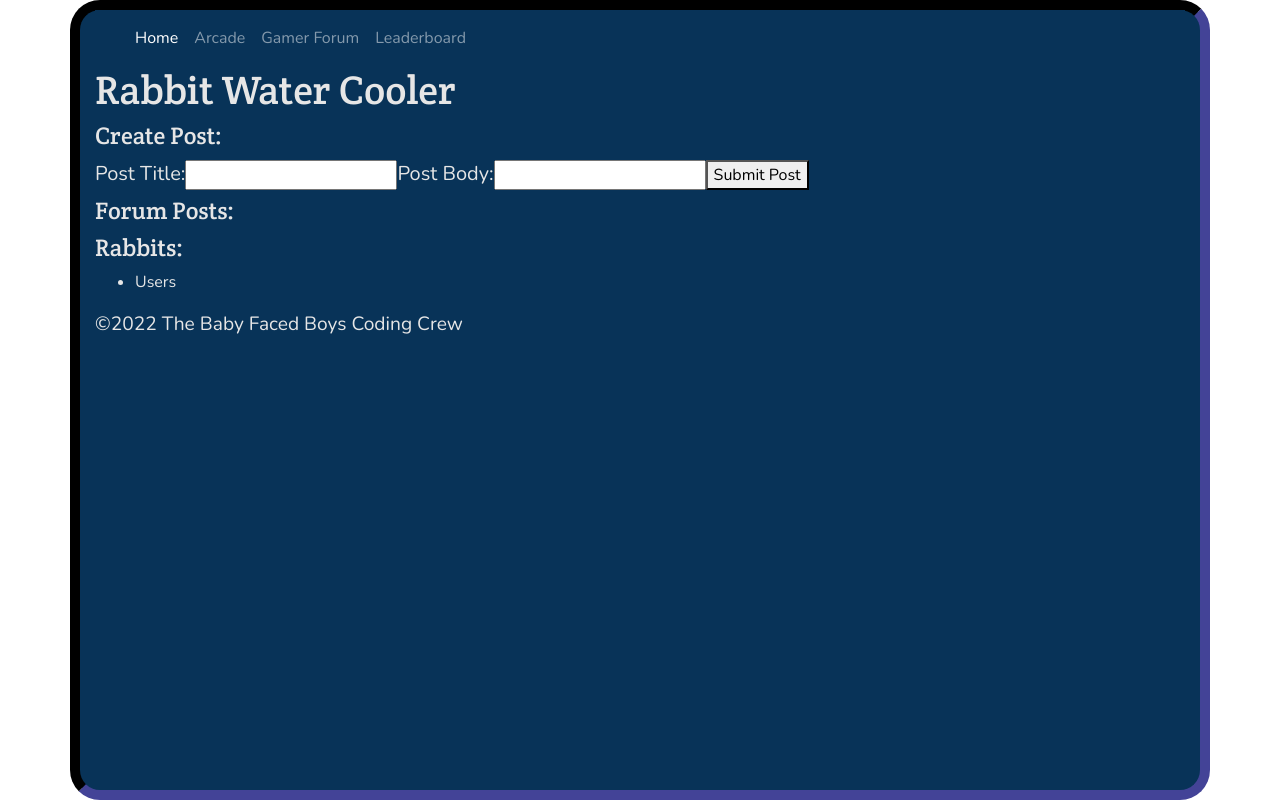
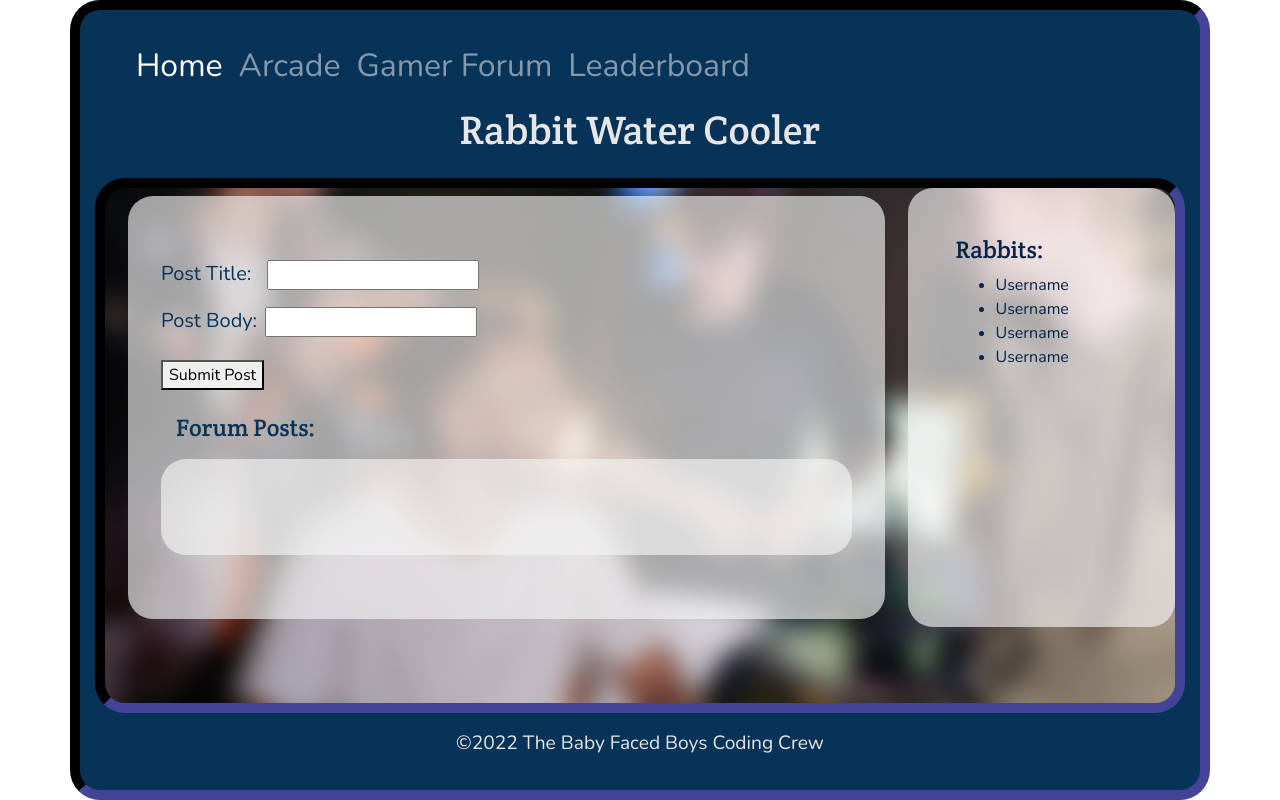
Before and after one commit to bethel-school-of-technology/team-baby-face-boys-frontend, a React (Create React App) app: page /forum in a window 1280 px wide. Built offline with nearby package versions, Linux system fonts and the light colour scheme.

Commit message:
the forum page is almost complete, but still needs a few minor adjustments which I should be putting on this evening. This commit and push also includes updates to the app, blog, navbar, forum files and

```diff
--- a/src/App.css
+++ b/src/App.css
@@ -1,15 +1,28 @@
 /* ------------------Font and text settings------------------ */
+
+.navbar {
+    font-size: 2.0rem;
+}
+
 
 label,input {
     font-size: 1.25rem;
 }
-
 
 .footer {
     font-size: 1.2rem;
 }
 
 /* ------------------Global settings------------------ */
+
+.nav-link:hover {
+    text-shadow: 1px 1px 14px rgb(238, 255, 0);
+}
+
+.nav-link {
+    color: rgb(255, 255, 0);
+}
+
 div[class*="container"] {/*
     background-color: hsl(208, 86%, 13%); */
     color:rgb(230, 230, 230);
@@ -190,3 +203,43 @@ th {
     background-color: rgba(255, 255, 255, 0.45);
     max-width: 450px;
 }
+
+
+
+/* ---------------Forum page settings------------------ */
+
+.forumBlog {
+    background-color: rgba(245, 245, 245, 0.652);
+    border-radius: 25px;
+}
+
+.forum-s1 {
+    background-color: rgba(245, 245, 245, 0.652);
+}
+
+.forum-s2 {
+    background-color: rgba(245, 245, 245, 0.652);
+}
+
+.forum-s3 {
+    background-color: rgba(245, 245, 245, 0.652);
+}
+
+.bgnd_img-forum {
+    background-image: url('./images/page_bkgnds/forum_blur.jpg');
+    height: 1000px;
+    overflow-x: scroll;
+    background-position: center;
+    background-repeat: no-repeat;
+    background-size: cover;
+
+}
+
+.game_thumb {
+    max-height: 250px;
+}
+
+.img_grid {display: flex;
+    flex-flow: row wrap;
+    justify-content: center;
+}
--- a/src/components/blog.js
+++ b/src/components/blog.js
@@ -1,85 +1,122 @@
-import React, { useState } from 'react';
-import Axios from 'axios';
+import React, { useState } from "react";
+import Axios from "axios";
 
 function Blog() {
+  const [title, setTitle] = useState("");
+  const [body, setBody] = useState("");
 
-    const [title, setTitle] = useState('');
-    const [body, setBody] = useState('');
-
-    const [newTitle, setNewTitle] = useState('');
+  const [newTitle, setNewTitle] = useState("");
 
   const [postList, setPostList] = useState([]);
 
   const addPost = () => {
-        Axios.post('http://localhost:3000/forum', {
+    Axios.post("http://localhost:3000/forum", {
       postTitle: setTitle,
-            postBody: setBody
-        }).then(response => {
-            setPostList([...postList, response
-            ]);
+      postBody: setBody,
+    }).then((response) => {
+      setPostList([...postList, response]);
     });
   };
 
   const getPosts = () => {
-        Axios.get('http://localhost:3000/forum').then((response) => {
-            setPostList(response)
+    Axios.get("http://localhost:3000/forum").then((response) => {
+      setPostList(response);
     });
   };
 
   const updateTitlePost = (id) => {
-        Axios.put('http://localhost:3000/forum', { postTitle: newTitle, id: id }).then(
-            (response) => {
-                setPostList(postList.map((val) => {
-                    return val.id == id ? { id: val.id, postTitle: newTitle, postBody: val.postBody } : val
-                }))
-            }
+    Axios.put("http://localhost:3000/forum", {
+      postTitle: newTitle,
+      id: id,
+    }).then((response) => {
+      setPostList(
+        postList.map((val) => {
+          return val.id == id
+            ? { id: val.id, postTitle: newTitle, postBody: val.postBody }
+            : val;
+        })
       );
+    });
   };
 
   const deletePost = (id) => {
     Axios.delete(`http://localhost:3000/forum/${id}`).then((response) => {
-            setPostList(postList.filter((val) => {
-                return val.id != id
-            }))
+      setPostList(
+        postList.filter((val) => {
+          return val.id != id;
         })
+      );
+    });
   };
 
   return (
-        <div className="forumBlog">
+    <div className="row text-primary m-2">
+      <div className="col forumBlog p-5">
+        <div className="row mb-4">
           <div>
-                <label>Post Title:</label>
-                <input type="text" onChange={(event) => {
+            <label className="mr-3">Post Title:</label>
+            <input
+              className="my-3"
+              type="text"
+              onChange={(event) => {
                 setTitle(event.target.value);
               }}
             />
-                <label>Post Body:</label>
-                <input type="text" onChange={(event) => {
+            <br></br>
+            <label className="mr-2">Post Body:</label>
+            <input
+              type="text"
+              onChange={(event) => {
                 setBody(event.target.value);
               }}
             />
-                <button onClick={addPost}>Submit Post</button>
+            <br></br>
+
+            <button className="mt-3" onClick={addPost}>
+              Submit Post
+            </button>
           </div>
+        </div>
+        <h4>Forum Posts:</h4>
+        <div className="row forumBlog p-5 my-3">
           <div>
-                <h4>Forum Posts:</h4>
             {postList.map((val, key) => {
-                    return (<div>
+              return (
+                <div>
                   <div>
                     <strong>{val.postTitle}</strong> - {val.postBody}
                   </div>
                   <div>
-                            <input type="text" placeholder="New Title" onChange={(event) => {
+                    <input
+                      type="text"
+                      placeholder="New Title"
+                      onChange={(event) => {
                         setNewTitle(event.target.value);
-                            }} />
-                            <button onClick={() => { updateTitlePost(val.id) }}>Update</button>
-                            <button onClick={() => { deletePost(val.id) }}>Delete</button>
+                      }}
+                    />
+                    <button
+                      onClick={() => {
+                        updateTitlePost(val.id);
+                      }}
+                    >
+                      Update
+                    </button>
+                    <button
+                      onClick={() => {
+                        deletePost(val.id);
+                      }}
+                    >
+                      Delete
+                    </button>
                   </div>
                 </div>
               );
             })}
           </div>
         </div>
+      </div>
+    </div>
   );
 }
 
-
 export default Blog;
--- a/src/components/navbar.js
+++ b/src/components/navbar.js
@@ -9,8 +9,8 @@ const Navbar = () => {
           <span class="navbar-toggler-icon"></span>
         </button>
 
-        <div class="collapse navbar-collapse" id="navbarSupportedContent">
-          <ul class="navbar-nav mr-auto">
+        <div class="collapsenavbar-collapse" id="navbarSupportedContent">
+          <ul class="navbar-nav mr-auto text-warning ">
             <li class="nav-item active">
               <a class="nav-link" href="/profile">Home <span class="sr-only">(current)</span></a>
             </li>
--- a/src/screens/forum.js
+++ b/src/screens/forum.js
@@ -1,24 +1,42 @@
-import React from 'react';
-import Navbar from '../components/navbar';
-import Footer from '../components/footer';
-import Blog from '../components/blog';
-import { useState } from 'react';
+import React from "react";
+import Navbar from "../components/navbar";
+import Footer from "../components/footer";
+import Blog from "../components/blog";
+import { useState } from "react";
 
 const Forum = () => {
-    return (
-        <div class="container  bg-primary">
-            <Navbar />
-            <h1>Rabbit Water Cooler</h1>
-            <h4>Create Post:</h4>
+  return (<div>
+    <div className="container bg-primary d-flex flex-column">
+      <div className="row">
+        <div className="col p-3 text-center">
+          <Navbar />
+          <h1>Rabbit Water Cooler</h1>
+        </div>
+      </div>
+      <div className="container bgnd_img-forum ">
+        <div className="row">
+          <div className="col-9">
             <Blog />
+          </div>
+          <div className="col-sm-3 p-5 text-dark forumBlog">
             <h4>Rabbits:</h4>
             <ul>
-                <li>Users</li>
+              <li>Username</li>
+              <li>Username</li>
+              <li>Username</li>
+              <li>Username</li>
             </ul>
-            <Footer />
+          </div>
         </div>
-
-    );
+      </div>
+      <div className="row footer">
+        <div className="col text-center p-3">
+          <Footer />
+        </div>
+      </div>
+    </div>
+    </div>
+  );
 };
 
 export default Forum;
```
Lines whose indentation alone changed are shown as unchanged.
